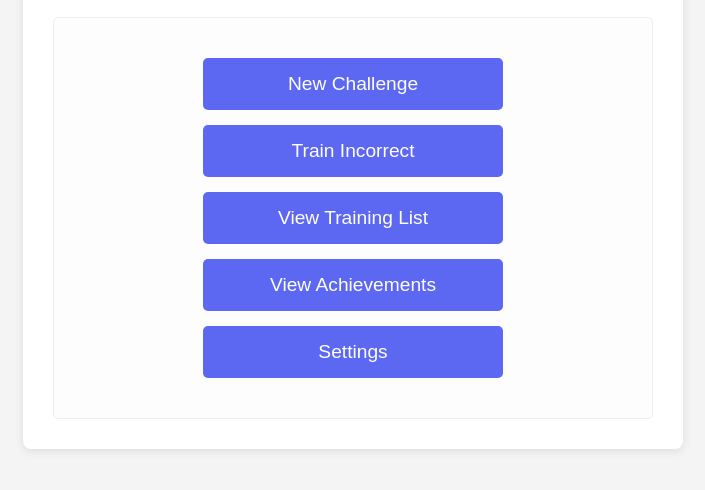
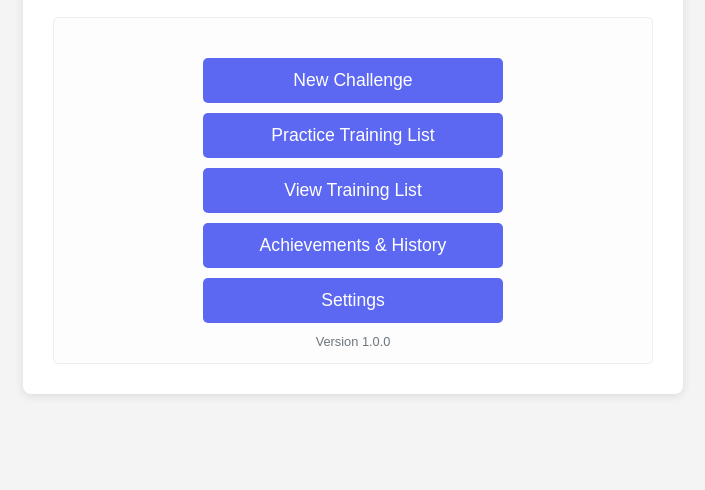
Before and after one commit to d57udy/Math-trainer, a plain HTML site: page index.html in a window 1280 px wide. Shown: the part 126-616 px from the top of the page, without its empty margins (287-992 px from the left). Drawn offline with Linux system fonts and the light colour scheme.

Commit message:
Added version number

```diff
--- a/index.html
+++ b/index.html
@@ -13,12 +13,13 @@
         <!-- Main Menu View -->
         <div id="main-menu-view" class="view active">
             <div class="menu-buttons">
-                <button id="start-regular-game-btn" class="action-button">New Challenge</button>
-                <button id="start-training-mode-btn" class="action-button">Train Incorrect</button>
-                <button id="view-training-list-btn" class="action-button">View Training List</button>
-                <button id="view-achievements-btn" class="action-button">View Achievements</button>
-                <button id="settings-btn" class="action-button">Settings</button>
+                <button id="start-regular-game-btn">New Challenge</button>
+                <button id="start-training-mode-btn">Practice Training List</button>
+                <button id="view-training-list-btn">View Training List</button>
+                <button id="view-achievements-btn">Achievements & History</button>
+                <button id="settings-btn">Settings</button>
             </div>
+            <div id="version-info">Version 1.0.0</div>
         </div>
 
         <!-- Game View (Regular & Training) -->
--- a/style.css
+++ b/style.css
@@ -40,6 +40,8 @@ h2 {
     border-radius: 5px;
     margin-top: 20px;
     background-color: #fdfdfd;
+    position: relative;
+    min-height: 300px; /* Ensure view has enough height for absolute positioning */
 }
 
 .view.active {
@@ -451,17 +453,16 @@ input[type="text"]#answer-input {
 .menu-buttons {
     display: flex;
     flex-direction: column;
-    gap: 15px;
-    margin: 20px 0;
+    gap: 10px;
     width: 100%;
     max-width: 300px;
     margin: 20px auto;
 }
 
-.menu-buttons .action-button {
+.menu-buttons button {
     width: 100%;
-    padding: 15px 20px;
-    font-size: 1.2em;
+    padding: 12px 15px;
+    font-size: 1.1em;
     margin: 0;
 }
 
@@ -715,3 +716,15 @@ input[type="text"]#answer-input {
 #quit-game-btn:hover {
     background: #c82333;
 }
+
+/* Version Info Styling */
+#version-info {
+    position: absolute; /* Position relative to the parent view */
+    bottom: 10px;       /* 10px from the bottom */
+    left: 0;
+    right: 0;
+    text-align: center;
+    font-size: 0.8em;   /* Smaller font size */
+    color: #6c757d;   /* Grey color */
+    margin-top: 20px; /* Add some space above it */
+}
```
